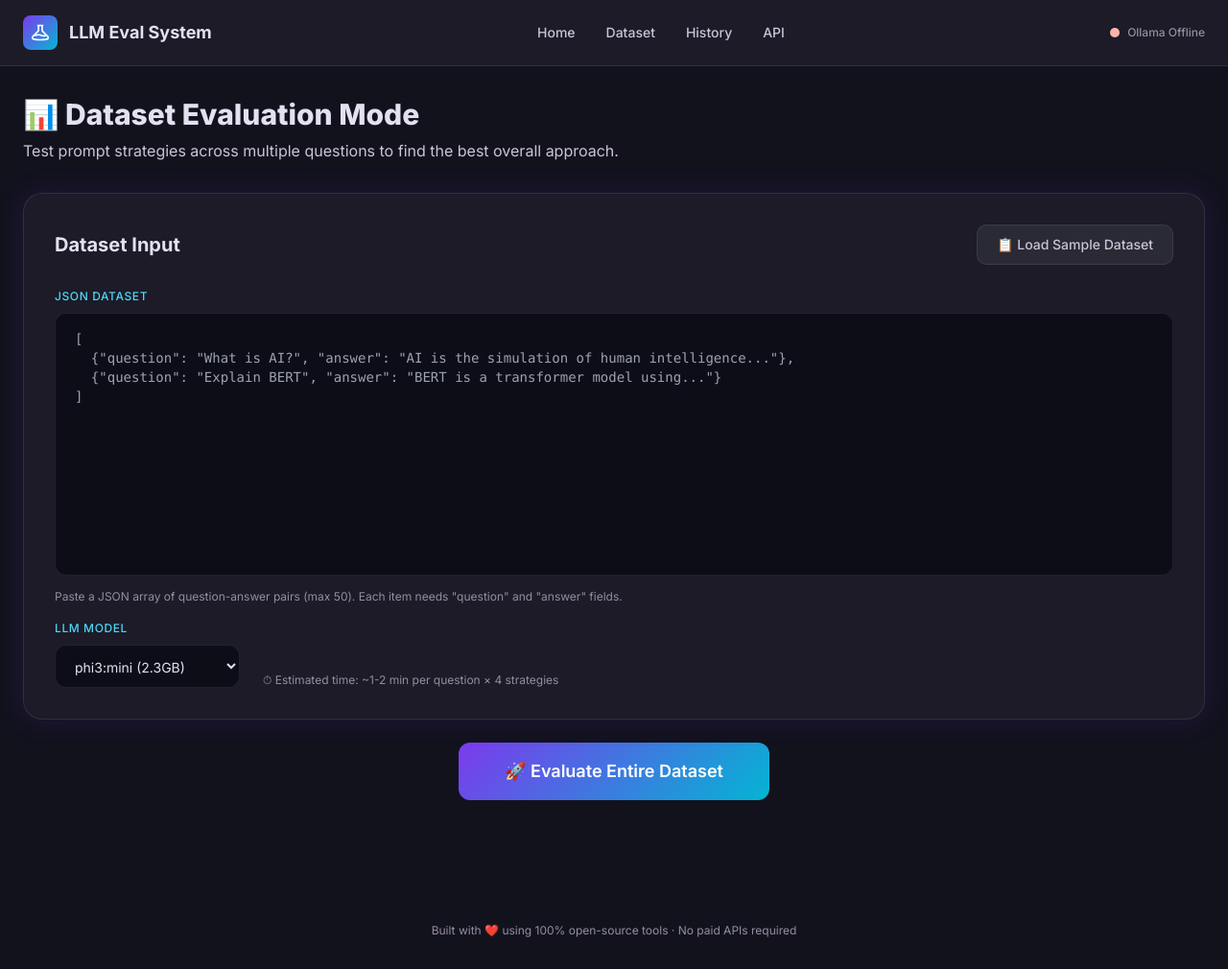
After one commit to RAGHUME/llm-eval-system, a FastAPI app: template templates/dataset.html in a window 1280 px wide. The commit adds this page. Shown: the whole page at 96% size. Run offline with FastAPI, Linux system fonts and the light colour scheme; the template is opened without the code that fills it, so the values that code supplies are empty; parts of the project's set-up code (start-up, migrations or seed data) failed here and were passed over; some libraries are stand-ins or nearby versions.

Commit message:
feat: add Dataset Evaluation Mode (Upgrade 2) — batch strategy comparison with win rates

```diff
--- a/templates/base.html
+++ b/templates/base.html
@@ -210,6 +210,7 @@
             <!-- Nav Links -->
             <div class="flex items-center gap-8">
                 <a href="/" class="text-sm font-medium text-text-muted hover:text-accent-lavender transition-colors">Home</a>
+                <a href="/dataset" class="text-sm font-medium text-text-muted hover:text-accent-lavender transition-colors">Dataset</a>
                 <a href="/history" class="text-sm font-medium text-text-muted hover:text-accent-lavender transition-colors">History</a>
                 <a href="/health" class="text-sm font-medium text-text-muted hover:text-accent-lavender transition-colors">API</a>
             </div>
--- /dev/null
+++ b/templates/dataset.html
@@ -0,0 +1,255 @@
+{% extends "base.html" %}
+{% block title %}LLM Eval System — Dataset Evaluation{% endblock %}
+
+{% block content %}
+<!-- Page Header -->
+<section class="mb-8 animate-fade-in">
+    <h1 class="text-3xl font-extrabold text-text-primary mb-2">📊 Dataset Evaluation Mode</h1>
+    <p class="text-text-muted">Test prompt strategies across multiple questions to find the best overall approach.</p>
+</section>
+
+{% if error %}
+<div class="mb-6 px-5 py-4 rounded-xl bg-status-error/10 border border-status-error/20 text-status-error text-sm animate-fade-in">
+    ⚠️ {{ error }}
+</div>
+{% endif %}
+
+{% if not results %}
+<!-- Dataset Input Form -->
+<form id="datasetForm" method="POST" action="/evaluate-dataset" class="space-y-6 animate-slide-up">
+    <div class="glass-card-strong p-8 glow-purple">
+        <div class="flex items-center justify-between mb-6">
+            <h2 class="text-xl font-bold text-text-primary">Dataset Input</h2>
+            <button type="button" onclick="loadSample()" class="btn-secondary text-sm">📋 Load Sample Dataset</button>
+        </div>
+
+        <div class="mb-4">
+            <label class="label-tech mb-2 block">JSON Dataset</label>
+            <textarea name="dataset_json" id="datasetInput" rows="12"
+                      class="input-well w-full px-5 py-4 text-sm resize-none font-mono"
+                      placeholder='[
+  {"question": "What is AI?", "answer": "AI is the simulation of human intelligence..."},
+  {"question": "Explain BERT", "answer": "BERT is a transformer model using..."}
+]'
+                      required></textarea>
+            <p class="text-xs text-text-dim mt-2">Paste a JSON array of question-answer pairs (max 50). Each item needs "question" and "answer" fields.</p>
+        </div>
+
+        <!-- Model Selector -->
+        <div class="flex items-center gap-6 flex-wrap">
+            <div>
+                <label class="label-tech mb-2 block">LLM Model</label>
+                <select name="model" class="input-well px-4 py-3 pr-10 text-sm cursor-pointer min-w-[180px]">
+                    <option value="phi3:mini">phi3:mini (2.3GB)</option>
+                    <option value="mistral">mistral (4.1GB)</option>
+                </select>
+            </div>
+            <div class="text-xs text-text-dim mt-auto">
+                <p>⏱ Estimated time: ~1-2 min per question × 4 strategies</p>
+            </div>
+        </div>
+    </div>
+
+    <div class="text-center">
+        <button type="submit" id="btnSubmit" class="btn-gradient text-lg px-12 py-4 inline-flex items-center gap-3">
+            <span id="submitText">🚀 Evaluate Entire Dataset</span>
+            <div id="submitSpinner" class="spinner hidden"></div>
+        </button>
+    </div>
+</form>
+
+{% else %}
+<!-- RESULTS VIEW -->
+
+<!-- Winner Banner -->
+<div class="glass-card-strong p-6 mb-8 glow-purple animate-fade-in">
+    <div class="flex items-center justify-between">
+        <div>
+            <p class="label-tech mb-1">🏆 Best Overall Strategy</p>
+            <h2 class="text-2xl font-extrabold text-accent-lavender">{{ results.winner }}</h2>
+            <p class="text-sm text-text-muted mt-1">
+                Tested across {{ results.total_questions }} questions using 4 strategies
+            </p>
+        </div>
+        <div class="text-right">
+            <p class="text-xs text-text-dim">Win Rate</p>
+            <p class="text-3xl font-extrabold text-status-success">
+                {{ results.strategies[results.winner_key].win_rate }}%
+            </p>
+        </div>
+    </div>
+</div>
+
+<!-- Strategy Comparison Table -->
+<section class="glass-card-strong p-6 mb-8 animate-slide-up">
+    <h2 class="text-lg font-bold text-text-primary mb-4">Strategy Comparison</h2>
+    <div class="overflow-x-auto">
+        <table class="w-full text-sm">
+            <thead>
+                <tr class="text-left text-text-dim text-xs uppercase tracking-wider">
+                    <th class="pb-3 pr-4">Strategy</th>
+                    <th class="pb-3 pr-4 text-center">Avg BLEU</th>
+                    <th class="pb-3 pr-4 text-center">Avg ROUGE</th>
+                    <th class="pb-3 pr-4 text-center">Avg Relevance</th>
+                    <th class="pb-3 pr-4 text-center">Avg Entity</th>
+                    <th class="pb-3 pr-4 text-center">Avg Total</th>
+                    <th class="pb-3 pr-4 text-center">Win Rate</th>
+                    <th class="pb-3 text-center">Consistency</th>
+                </tr>
+            </thead>
+            <tbody>
+                {% for key, s in results.strategies.items() %}
+                <tr class="border-t border-surface-high/30 {% if key == results.winner_key %}bg-accent-purple/10{% endif %}">
+                    <td class="py-3 pr-4 font-semibold text-text-primary flex items-center gap-2">
+                        {% if key == results.winner_key %}🏆{% endif %}
+                        {{ s.display_name }}
+                    </td>
+                    <td class="py-3 pr-4 text-center {% if s.avg_bleu > 0.3 %}score-high{% elif s.avg_bleu > 0.15 %}score-mid{% else %}score-low{% endif %}">
+                        {{ s.avg_bleu }}
+                    </td>
+                    <td class="py-3 pr-4 text-center {% if s.avg_rouge > 0.3 %}score-high{% elif s.avg_rouge > 0.15 %}score-mid{% else %}score-low{% endif %}">
+                        {{ s.avg_rouge }}
+                    </td>
+                    <td class="py-3 pr-4 text-center {% if s.avg_relevance > 0.5 %}score-high{% elif s.avg_relevance > 0.3 %}score-mid{% else %}score-low{% endif %}">
+                        {{ s.avg_relevance }}
+                    </td>
+                    <td class="py-3 pr-4 text-center {% if s.avg_entity > 0.4 %}score-high{% elif s.avg_entity > 0.2 %}score-mid{% else %}score-low{% endif %}">
+                        {{ s.avg_entity }}
+                    </td>
+                    <td class="py-3 pr-4 text-center font-bold {% if s.avg_total > 0.5 %}score-high{% elif s.avg_total > 0.3 %}score-mid{% else %}score-low{% endif %}">
+                        {{ s.avg_total }}
+                    </td>
+                    <td class="py-3 pr-4 text-center">
+                        <span class="inline-flex items-center px-2 py-0.5 rounded-full text-xs font-bold {% if s.win_rate >= 40 %}bg-status-success/20 text-status-success{% elif s.win_rate >= 20 %}bg-status-warning/20 text-status-warning{% else %}bg-surface-high/40 text-text-dim{% endif %}">
+                            {{ s.win_rate }}%
+                        </span>
+                    </td>
+                    <td class="py-3 text-center text-text-dim">±{{ s.std_dev }}</td>
+                </tr>
+                {% endfor %}
+            </tbody>
+        </table>
+    </div>
+</section>
+
+<!-- Chart -->
+<section class="glass-card p-6 mb-8 animate-slide-up" style="animation-delay: 0.2s;">
+    <h2 class="text-lg font-bold text-text-primary mb-4">Strategy Performance Chart</h2>
+    <div style="height: 320px;">
+        <canvas id="strategyChart"></canvas>
+    </div>
+</section>
+
+<!-- Per-Question Breakdown -->
+<section class="glass-card p-6 mb-8 animate-slide-up" style="animation-delay: 0.3s;">
+    <h2 class="text-lg font-bold text-text-primary mb-4">Per-Question Breakdown</h2>
+    <div class="space-y-3">
+        {% for q in results.per_question %}
+        <div class="p-4 rounded-xl" style="background: rgba(31,30,42,0.5); border: 1px solid rgba(210,187,255,0.06);">
+            <div class="flex items-start justify-between mb-2">
+                <p class="text-sm font-semibold text-text-primary">Q{{ loop.index }}: {{ q.question }}</p>
+                <span class="text-xs font-bold text-status-success ml-4 whitespace-nowrap">🏆 {{ q.winner }} ({{ q.best_score }})</span>
+            </div>
+            <div class="grid grid-cols-2 md:grid-cols-4 gap-2 mt-2">
+                {% for strategy, data in q.results.items() %}
+                <div class="text-xs px-2 py-1.5 rounded-lg {% if strategy == results.winner_key %}bg-accent-purple/15 border border-accent-purple/30{% else %}bg-surface-high/20{% endif %}">
+                    <span class="text-text-dim">{{ strategy|replace('_',' ')|title }}:</span>
+                    <span class="font-bold {% if data.score > 0.5 %}text-status-success{% elif data.score > 0.3 %}text-status-warning{% else %}text-status-error{% endif %}">
+                        {{ data.score }}
+                    </span>
+                </div>
+                {% endfor %}
+            </div>
+        </div>
+        {% endfor %}
+    </div>
+</section>
+
+<!-- Back -->
+<div class="text-center">
+    <a href="/dataset" class="btn-secondary inline-block mr-3">← Run Another Dataset</a>
+    <a href="/" class="btn-secondary inline-block">🏠 Dashboard</a>
+</div>
+{% endif %}
+{% endblock %}
+
+{% block scripts %}
+{% if not results %}
+<script>
+    function loadSample() {
+        const sample = [
+            {"question": "What is artificial intelligence?", "answer": "Artificial intelligence is the simulation of human intelligence by computer systems. It includes learning, reasoning, problem-solving, perception, and language understanding."},
+            {"question": "Explain how photosynthesis works", "answer": "Photosynthesis is the process by which green plants use sunlight, carbon dioxide, and water to produce glucose and oxygen. It occurs in chloroplasts using chlorophyll pigment."},
+            {"question": "What is the difference between TCP and UDP?", "answer": "TCP is connection-oriented and reliable with guaranteed delivery and ordering. UDP is connectionless and faster but unreliable with no delivery guarantee. TCP is used for web browsing and email. UDP is used for streaming and gaming."},
+            {"question": "How does a neural network learn?", "answer": "A neural network learns through forward propagation to make predictions, computing a loss function to measure error, then backpropagation to calculate gradients, and gradient descent to update weights. This cycle repeats over many epochs."},
+            {"question": "What is blockchain technology?", "answer": "Blockchain is a decentralized, distributed digital ledger that records transactions across multiple computers. Each block contains transaction data, a timestamp, and a cryptographic hash of the previous block, forming an immutable chain."}
+        ];
+        document.getElementById('datasetInput').value = JSON.stringify(sample, null, 2);
+    }
+
+    document.getElementById('datasetForm').addEventListener('submit', function() {
+        const btn = document.getElementById('btnSubmit');
+        const text = document.getElementById('submitText');
+        const spinner = document.getElementById('submitSpinner');
+        text.textContent = 'Evaluating dataset... this may take several minutes';
+        spinner.classList.remove('hidden');
+        btn.disabled = true;
+        btn.style.opacity = '0.7';
+    });
+</script>
+{% else %}
+<!-- Chart rendering -->
+<script id="strategy-data" type="application/json">
+{{ results.strategies|tojson|safe }}
+</script>
+<script>
+    const stratDataEl = document.getElementById('strategy-data');
+    const stratData = stratDataEl ? JSON.parse(stratDataEl.textContent) : {};
+    const stratKeys = Object.keys(stratData);
+
+    if (stratKeys.length > 0) {
+        const labels = stratKeys.map(k => stratData[k].display_name);
+        const metrics = [
+            {key: 'avg_bleu', label: 'BLEU', color: 'rgba(124,58,237,0.8)'},
+            {key: 'avg_rouge', label: 'ROUGE', color: 'rgba(167,139,250,0.8)'},
+            {key: 'avg_relevance', label: 'Relevance', color: 'rgba(6,182,212,0.8)'},
+            {key: 'avg_entity', label: 'Entity', color: 'rgba(76,215,246,0.8)'},
+            {key: 'avg_structure', label: 'Structure', color: 'rgba(210,187,255,0.8)'},
+            {key: 'avg_total', label: 'Total', color: 'rgba(255,213,79,0.9)'},
+        ];
+        const datasets = metrics.map(m => ({
+            label: m.label,
+            data: stratKeys.map(k => stratData[k][m.key]),
+            backgroundColor: m.color,
+            borderColor: m.color.replace('0.8','1').replace('0.9','1'),
+            borderWidth: 1,
+            borderRadius: 4,
+        }));
+
+        const ctx = document.getElementById('strategyChart').getContext('2d');
+        new Chart(ctx, {
+            type: 'bar',
+            data: { labels, datasets },
+            options: {
+                responsive: true,
+                maintainAspectRatio: false,
+                plugins: {
+                    legend: { labels: { color: '#ccc3d8', font: { family: 'Inter', size: 11 } } }
+                },
+                scales: {
+                    x: {
+                        ticks: { color: '#958da1', font: { family: 'Inter', size: 11 } },
+                        grid: { color: 'rgba(149,141,161,0.1)' },
+                    },
+                    y: {
+                        min: 0, max: 1,
+                        ticks: { color: '#958da1', font: { family: 'Inter', size: 11 } },
+                        grid: { color: 'rgba(149,141,161,0.1)' },
+                    },
+                },
+            },
+        });
+    }
+</script>
+{% endif %}
+{% endblock %}
```
Also changed, not shown: api/routes.py (+53 -0 lines), core/dataset_loader.py (added, +127 -0 lines), evaluation/batch_evaluator.py (added, +181 -0 lines).
